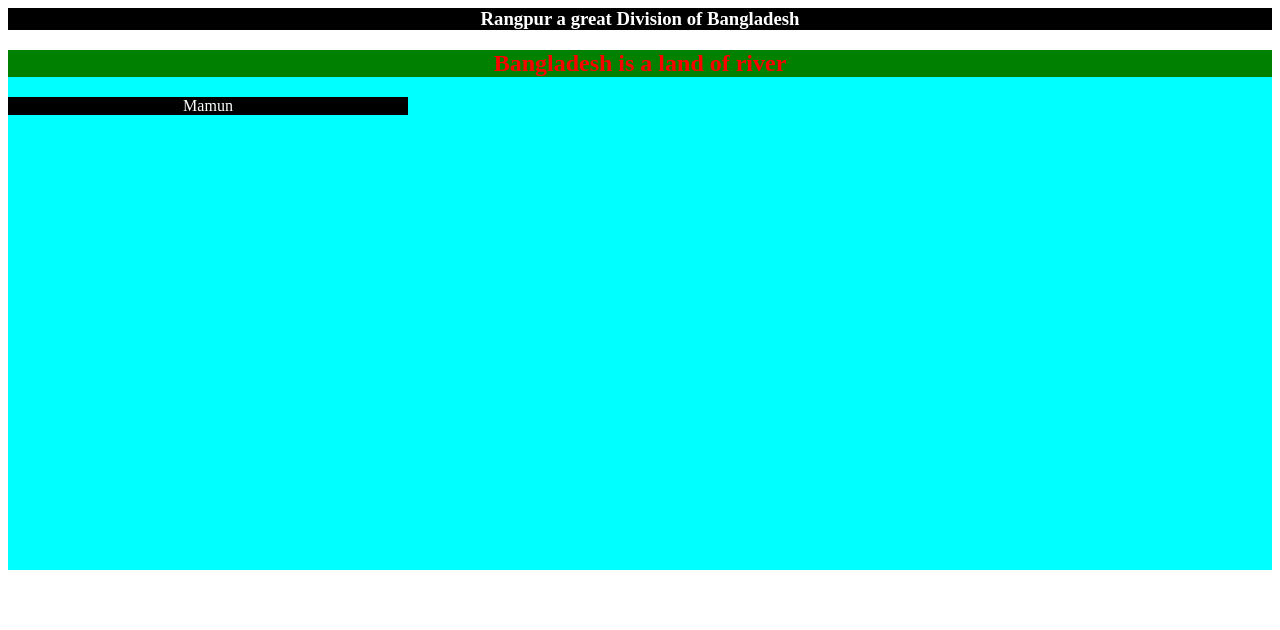
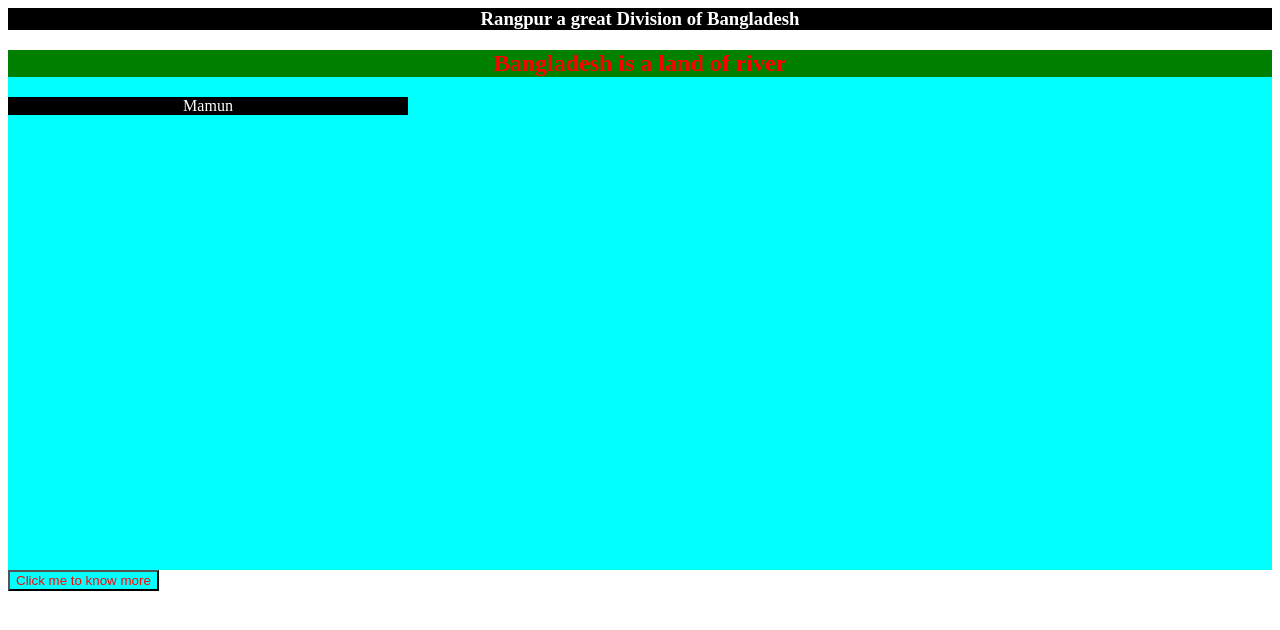
Before and after one commit to Abdullah723669-cmk/Devops, a plain HTML site: page index.html in a window 1280 px wide. Drawn offline with Linux system fonts and the light colour scheme.

Commit message:
add button

```diff
--- a/index.html
+++ b/index.html
@@ -3,3 +3,4 @@
 <div style='background-color:aqua; height:520px; width:auto'>
 <h2 style='text-align:center;color:red;background-color:green'>Bangladesh is a land of river</h2>
 <p style='width:400px;flex:auto;color:white;background-color:black;text-align:center'>Mamun</p> </div>
+<button style="background-color:aqua; color:red">Click me to know more</button>
```
